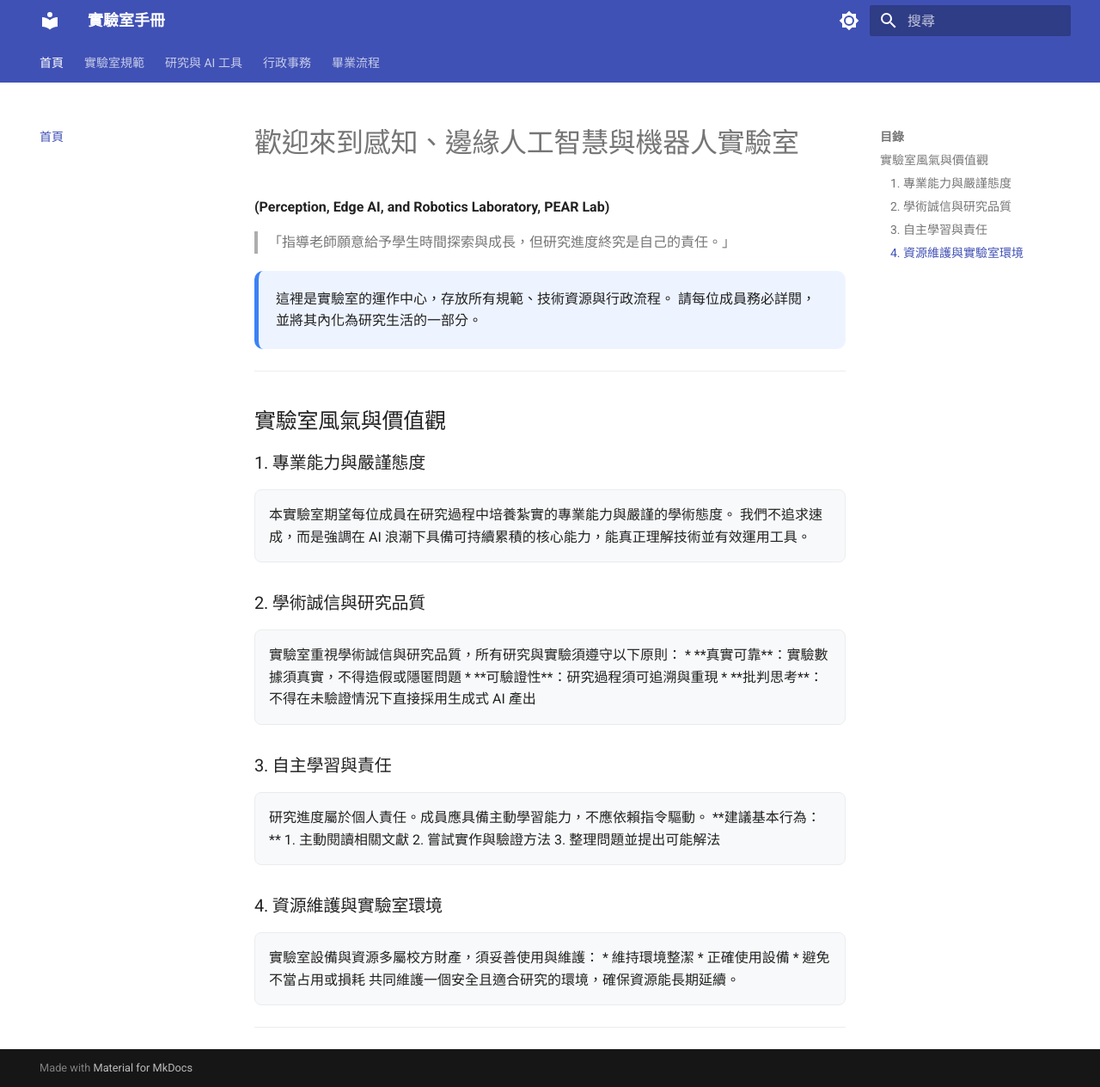
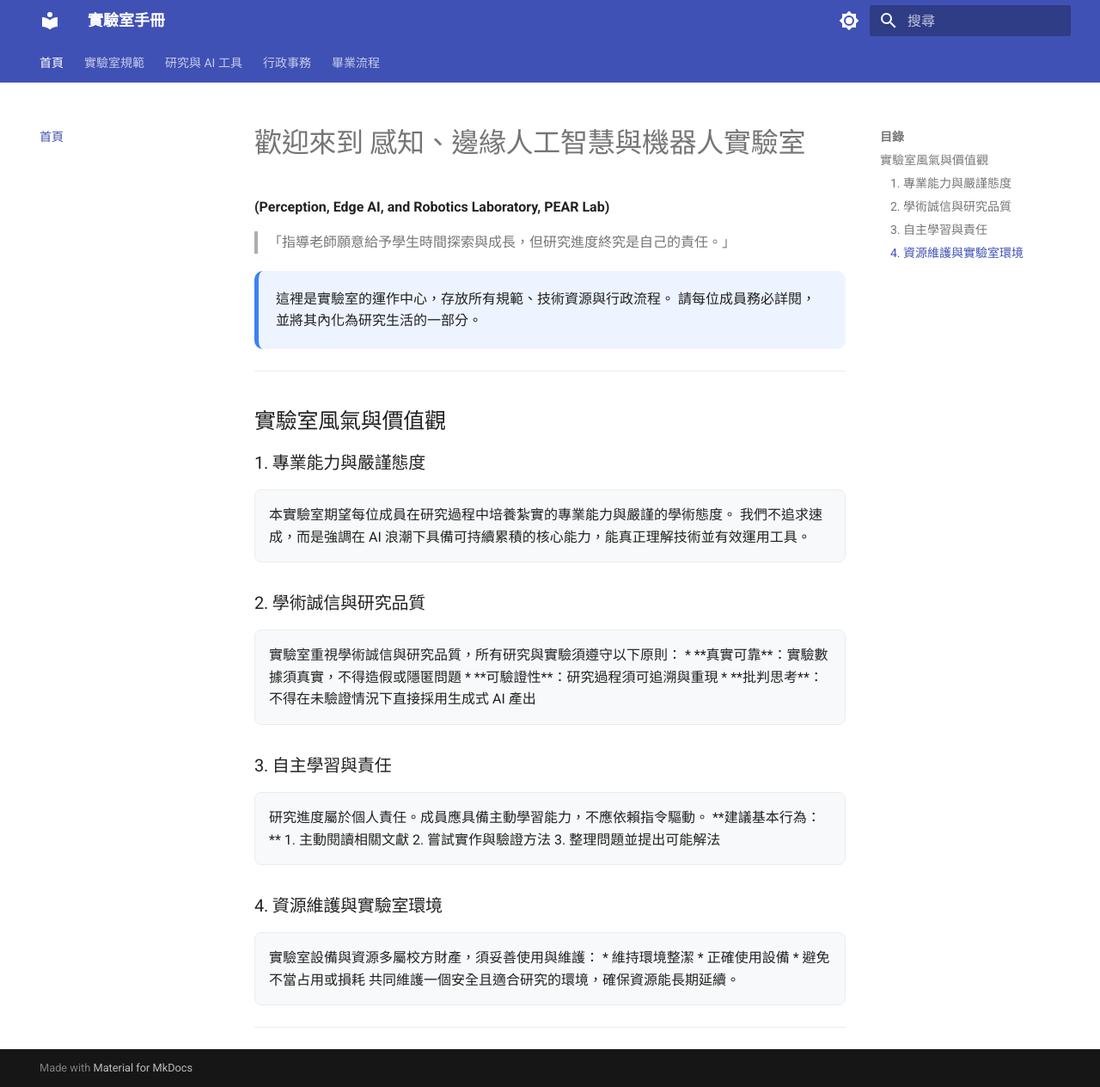
Before and after one commit to Ewz9/lab_handbook, an MkDocs documentation site: the page built from docs/index.md, in a window 1280 px wide and 1264 px high. Shown: the whole window at 86% size. Built offline with MkDocs 1.6.1 and Material for MkDocs 9.7.7, drawn with Linux system fonts in a browser that asks for light colours.

```diff
--- a/docs/index.md
+++ b/docs/index.md
@@ -1,4 +1,4 @@
-# 歡迎來到感知、邊緣人工智慧與機器人實驗室
+# 歡迎來到 感知、邊緣人工智慧與機器人實驗室
 **(Perception, Edge AI, and Robotics Laboratory, PEAR Lab)**
 
 > 「指導老師願意給予學生時間探索與成長，但研究進度終究是自己的責任。」
```
